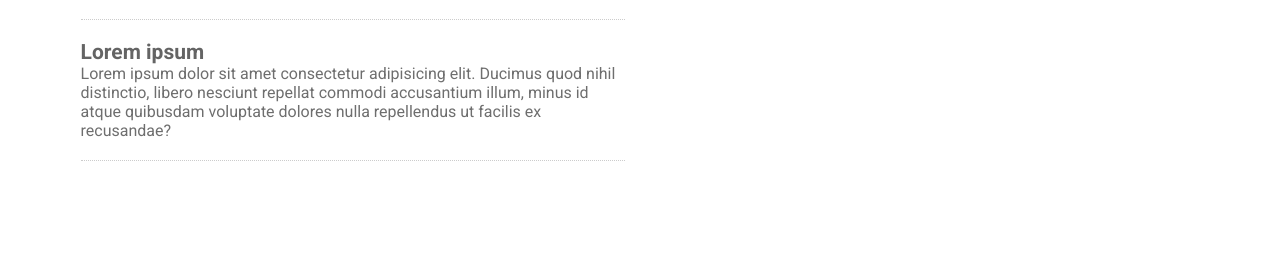
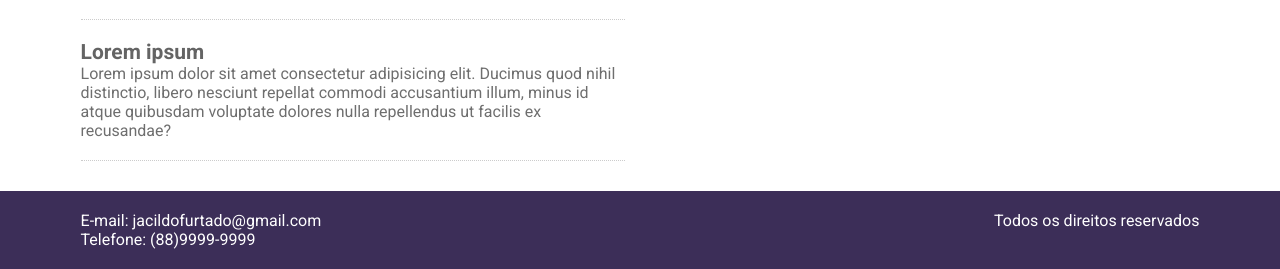
Before and after one commit to jacildofurtado/Danki-code, a PHP site: page / in a window 1280 px wide. Shown: the part 1234-1503 px from the top of the page. Before the commit the page ends 1395 px from the top, so only its background shows below. Run offline with PHP 8.4, Linux system fonts and the light colour scheme.

Commit message:
Pequena atualização
Finalizado o projeto

```diff
--- a/Design-web-express/projeto-2/css/style.css
+++ b/Design-web-express/projeto-2/css/style.css
@@ -123,6 +123,10 @@ section.novidades{
     padding: 30px 0;
 }
 
+/*Elementos do boot CSS*/
+
+.text-right{text-align: right;}
+
 .w50{
     float: left;
     width: 50%;
@@ -161,6 +165,12 @@ section.novidades{
     margin-bottom: 10px;
     font-size: 15px;
     color: rgb(110, 110, 110);
+}
+
+footer{
+    padding: 20px 0;
+    background: #3c2e58;
+    color: white;
 }
 @media screen and (max-width: 768px){
     .loja-wrapper{
@@ -209,4 +219,6 @@ section.novidades{
     .menu-mobile a{
         color: white;
     }
+
+    .w50{width: 100%; margin-bottom: 30px;}
 }
--- a/Design-web-express/projeto-2/index.html
+++ b/Design-web-express/projeto-2/index.html
@@ -111,6 +111,19 @@
         </div><!--center-->
     </section><!--novidades-->
 
+    <footer>
+        <div class="center">
+            <div class="w50">
+                <p>E-mail: jacildofurtado@gmail.com</p>
+                <p>Telefone: (88)9999-9999</p>
+            </div><!--w50-->
+            <div class="w50 text-right">
+                Todos os direitos reservados
+            </div><!--w50-->
+            <div class="clear"></div><!--clear-->
+        </div><!--center-->
+    </footer>
+
     <script src="https://code.jquery.com/jquery-3.6.1.min.js"></script>
     <script>
         $('.menu-mobile i').click(function(){
```
